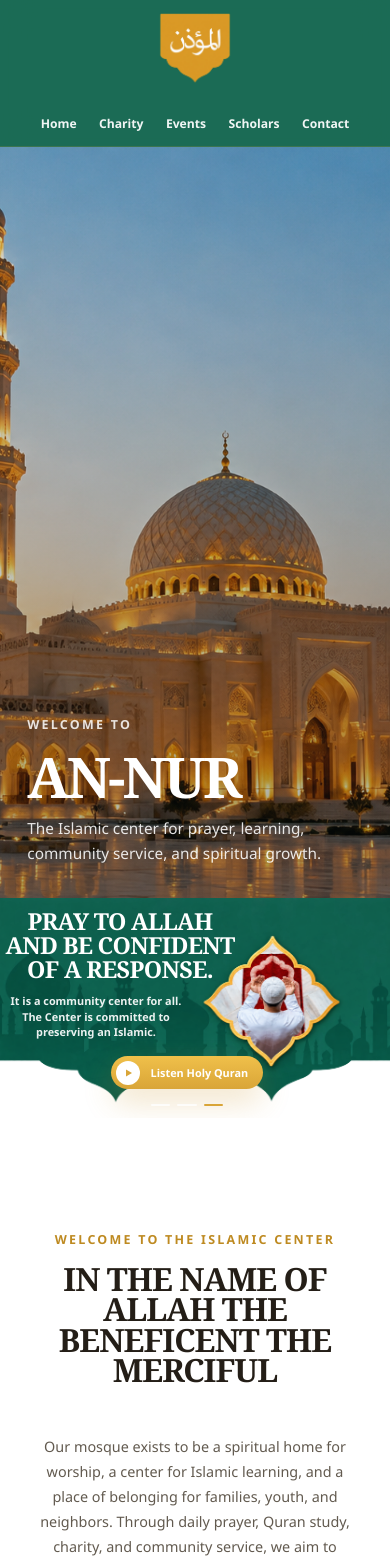
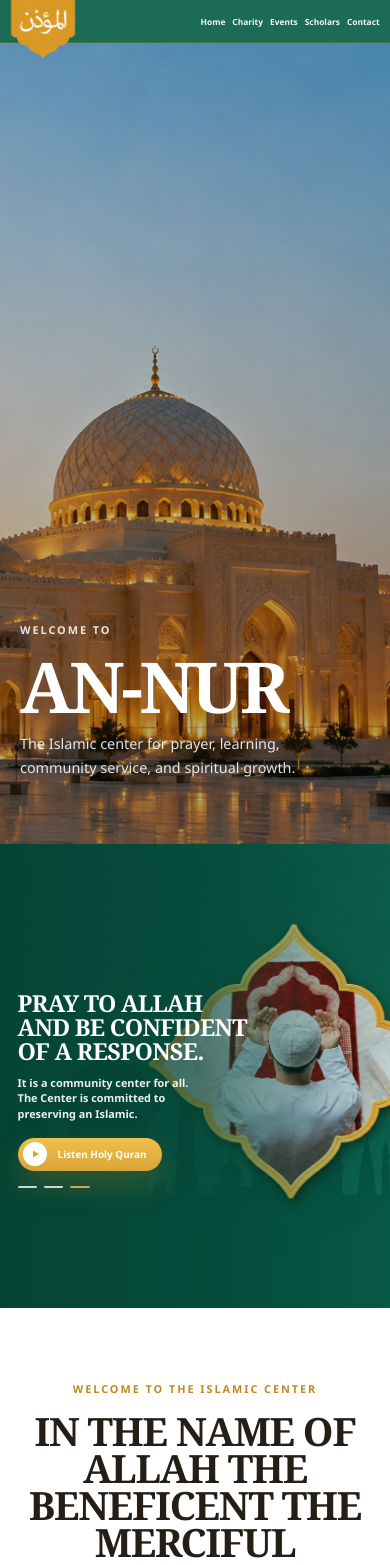
Before and after one commit to i-mTanvir/mosque, a React (Vite) app: page / in a window 390 px wide. Shown: the top 1565 px of the page. Built offline with nearby package versions, Linux system fonts and the light colour scheme.

Commit message:
Refactor SiteHeader navigation structure and enhance global styles for improved layout and accessibility

```diff
--- a/src/components/layout/SiteHeader.tsx
+++ b/src/components/layout/SiteHeader.tsx
@@ -6,7 +6,11 @@ export function SiteHeader() {
       <a className="site-header__brand" href="#top" aria-label="An Nur home">
         <img src="/media/logo.png" alt="An Nur Mosque logo" />
       </a>
-      <nav aria-label="Primary navigation">
+      <nav
+        id="primary-navigation"
+        className="site-header__navigation"
+        aria-label="Primary navigation"
+      >
         <ul className="site-header__nav">
           {navigationItems.map((item) => (
             <li key={item.href}>
--- a/src/styles/app.css
+++ b/src/styles/app.css
@@ -1043,6 +1043,37 @@ main {
   transform: translateY(-50%);
 }
 
+@media (min-width: 1600px) {
+  .site-header,
+  .hero-section__overlay,
+  .welcome-section,
+  .support-section,
+  .pillars-section,
+  .site-footer {
+    padding-inline: max(5vw, calc((100vw - 100rem) / 2));
+  }
+
+  .site-header__brand {
+    left: max(5vw, calc((100vw - 100rem) / 2));
+  }
+
+  .feature-section__content {
+    left: max(5vw, calc((100vw - 100rem) / 2));
+  }
+
+  .support-section__card {
+    max-width: 90rem;
+  }
+
+  .site-footer__cta,
+  .site-footer__grid,
+  .site-footer__bottom,
+  .site-footer > .site-footer__divider {
+    width: min(100%, 100rem);
+    margin-inline: auto;
+  }
+}
+
 @media (max-width: 1100px) {
   .prayer-times-grid {
     grid-template-columns: repeat(3, minmax(0, 1fr));
@@ -1053,23 +1084,50 @@ main {
   .site-footer__grid {
     grid-template-columns: repeat(2, minmax(0, 1fr));
   }
+
+  .site-footer__cta-button {
+    justify-self: end;
+  }
+
+  .site-footer__grid {
+    gap: 2rem;
+  }
 }
 
 @media (max-width: 860px) {
   .site-header {
-    flex-wrap: wrap;
-    justify-content: center;
-    padding-block: 0.65rem;
+    min-height: 2.7rem;
+    justify-content: flex-start;
+    padding: 0 1rem 0 6.25rem;
   }
 
   .site-shell {
-    --header-height: 5.8rem;
+    --header-height: 2.7rem;
   }
 
   .site-header__brand {
-    position: relative;
-    left: auto;
-    top: auto;
+    left: 1rem;
+    top: -0.55rem;
+  }
+
+  .site-header__brand img {
+    width: 4.85rem;
+  }
+
+  .site-header__navigation {
+    width: 100%;
+  }
+
+  .site-header__nav {
+    justify-content: flex-end;
+    gap: clamp(0.55rem, 1.5vw, 0.85rem);
+  }
+
+  .site-header__nav a {
+    display: inline-block;
+    padding: 0.35rem 0;
+    font-size: clamp(0.64rem, 1.6vw, 0.78rem);
+    white-space: nowrap;
   }
 
   .feature-section__inner,
@@ -1091,17 +1149,49 @@ main {
   }
 
   .feature-section {
-    aspect-ratio: 1672 / 941;
+    min-height: 33rem;
+    aspect-ratio: auto;
+    background: #075c48;
+  }
+
+  .feature-section__image {
+    position: absolute;
+    inset: 0;
+    object-fit: cover;
+    object-position: 58% center;
+  }
+
+  .feature-section::after {
+    content: '';
+    position: absolute;
+    inset: 0;
+    background: linear-gradient(90deg, rgba(4, 66, 51, 0.86) 0%, rgba(4, 66, 51, 0.48) 48%, transparent 78%);
   }
 
   .feature-section__content {
-    max-width: 100%;
-    padding-left: 0;
+    z-index: 2;
+    max-width: 55%;
+    padding: 4rem 1.75rem 2.5rem;
+    text-align: left;
   }
 
   .feature-section__button,
   .feature-section__dots {
-    margin-inline: auto;
+    margin-right: auto;
+    margin-left: 0;
+  }
+
+  .welcome-section,
+  .pillars-section {
+    padding: 5.5rem 2rem 3rem;
+  }
+
+  .welcome-section .section-title {
+    margin-bottom: 2.25rem;
+  }
+
+  .welcome-section__body {
+    gap: 2.25rem;
   }
 
   .welcome-section__copy {
@@ -1135,20 +1225,114 @@ main {
     justify-items: center;
     text-align: center;
   }
+
+  .support-section {
+    padding: 1.5rem 1.25rem 3.5rem;
+  }
+
+  .support-section__card {
+    min-height: 23rem;
+    aspect-ratio: auto;
+    border-radius: 2.25rem;
+    background: url('/media/goal.png') center / cover no-repeat;
+  }
+
+  .support-section__image {
+    display: none;
+  }
+
+  .support-section__content {
+    padding: 3.5rem 2rem 3rem;
+  }
+
+  .support-section__card h2 {
+    max-width: 32rem;
+    font-size: clamp(2rem, 6vw, 2.75rem);
+  }
+
+  .support-section__meters {
+    width: min(100%, 35rem);
+  }
+
+  .pillars-section__intro {
+    gap: 1rem;
+  }
+
+  .pillars-section__intro > p {
+    max-width: 40rem;
+    margin: 0 auto;
+    text-align: center;
+  }
+
+  .pillars-section__image {
+    width: min(100%, 46rem);
+  }
+
+  .site-footer {
+    padding: 3rem 2rem 1.25rem;
+    background-position: center;
+  }
+
+  .site-footer__cta,
+  .site-footer__grid {
+    grid-template-columns: 1fr;
+  }
+
+  .site-footer__cta {
+    gap: 1rem;
+  }
+
+  .site-footer__cta-button {
+    justify-self: center;
+  }
+
+  .site-footer__grid {
+    justify-items: center;
+    gap: 2.25rem;
+  }
+
+  .site-footer__brand-block,
+  .site-footer__info-block,
+  .site-footer__contact-block,
+  .site-footer__links-block {
+    width: min(100%, 31rem);
+  }
+
+  .site-footer__brand-block {
+    justify-content: center;
+  }
+
+  .site-footer__list li {
+    text-align: left;
+  }
+
+  .site-footer__links li {
+    justify-content: center;
+  }
 }
 
 @media (max-width: 640px) {
-  .site-header__nav {
-    flex-wrap: wrap;
-    justify-content: center;
+  .site-header {
+    padding-right: 0.65rem;
+    padding-left: 5.1rem;
   }
 
-  .site-header__button {
-    width: 100%;
+  .site-header__brand {
+    left: 0.5rem;
+    top: -0.45rem;
   }
 
   .site-header__brand img {
-    width: 4.75rem;
+    width: 4.35rem;
+  }
+
+  .site-header__nav {
+    justify-content: flex-end;
+    gap: clamp(0.35rem, 1.8vw, 0.55rem);
+  }
+
+  .site-header__nav a {
+    font-size: clamp(0.52rem, 2.15vw, 0.67rem);
   }
 
   .hero-section,
@@ -1157,8 +1341,50 @@ main {
     height: calc(100svh - var(--header-height));
   }
 
+  .hero-section {
+    min-height: 32rem;
+  }
+
+  .hero-section__overlay {
+    min-height: 32rem;
+    justify-content: flex-start;
+    align-items: flex-end;
+    padding: 0 1.25rem clamp(2rem, 8vh, 4rem);
+  }
+
+  .hero-section__content {
+    width: 100%;
+    text-align: left;
+  }
+
+  .hero-section__slide {
+    background-position: 57% center;
+  }
+
+  .hero-section h1 {
+    font-size: clamp(3.2rem, 18vw, 4.75rem);
+  }
+
+  .hero-section__text {
+    max-width: 19rem;
+    font-size: 0.9rem;
+  }
+
   .feature-section {
-    aspect-ratio: 1672 / 941;
+    min-height: 29rem;
+  }
+
+  .feature-section__image {
+    object-position: 65% center;
+  }
+
+  .feature-section::after {
+    background: linear-gradient(90deg, rgba(4, 66, 51, 0.92) 0%, rgba(4, 66, 51, 0.65) 54%, rgba(4, 66, 51, 0.12) 100%);
+  }
+
+  .feature-section__content {
+    max-width: 72%;
+    padding: 3.75rem 1.1rem 2rem;
   }
 
   .feature-section__content h2 {
@@ -1169,6 +1395,48 @@ main {
   .feature-section__content p {
     max-width: 12rem;
     font-size: 0.68rem;
+  }
+
+  .feature-section__button {
+    font-size: 0.62rem;
+  }
+
+  .welcome-section,
+  .pillars-section {
+    padding: 4.5rem 1.25rem 2.5rem;
+  }
+
+  .section-title {
+    margin-bottom: 1.75rem;
+  }
+
+  .section-title h2 {
+    font-size: clamp(1.85rem, 10vw, 2.55rem);
+  }
+
+  .section-title__eyebrow,
+  .hero-section__eyebrow {
+    font-size: 0.68rem;
+  }
+
+  .welcome-section__body {
+    gap: 2rem;
+  }
+
+  .welcome-section__button {
+    min-width: 7.5rem;
+    min-height: 2.65rem;
+    margin-top: 1.4rem;
+  }
+
+  .welcome-section__points {
+    gap: 1.75rem;
+  }
+
+  .welcome-point__icon {
+    width: 3.7rem;
+    height: 3.7rem;
+    flex-basis: 3.7rem;
   }
 
   .welcome-point h3 {
@@ -1185,8 +1453,8 @@ main {
   }
 
   .welcome-section__play-button {
-    width: 4.1rem;
-    height: 4.1rem;
+    width: 3.5rem;
+    height: 3.5rem;
   }
 
   .welcome-section__play-core svg {
@@ -1197,4 +1465,134 @@ main {
   .prayer-times-grid {
     grid-template-columns: 1fr 1fr;
   }
+
+  .video-modal {
+    padding: 0.75rem;
+  }
+
+  .video-modal__frame-wrap {
+    border-radius: 0.8rem;
+  }
+
+  .support-section {
+    padding: 1rem 0.75rem 2.75rem;
+  }
+
+  .support-section__card {
+    min-height: 23.5rem;
+    border-radius: 1.75rem;
+  }
+
+  .support-section__content {
+    gap: 0.7rem;
+    padding: 3.25rem 1.1rem 2.75rem;
+  }
+
+  .support-section__card h2 {
+    max-width: 19rem;
+    font-size: clamp(1.55rem, 8vw, 2rem);
+    line-height: 1.05;
+  }
+
+  .support-section__content > p:not(.section-title__eyebrow) {
+    max-width: 19rem;
+    font-size: 0.72rem;
+  }
+
+  .support-section__meters {
+    width: min(100%, 20rem);
+  }
+
+  .support-section .button--gold {
+    min-width: 8.25rem;
+    min-height: 2.4rem;
+    margin-top: 0.65rem;
+    transform: none;
+  }
+
+  .pillars-section__intro .section-title {
+    margin-bottom: 0;
+  }
+
+  .pillars-section__intro > p {
+    font-size: 0.85rem;
+  }
+
+  .pillars-section__image-wrap {
+    margin-top: 1rem;
+  }
+
+  .site-footer {
+    padding: 2.5rem 1.25rem 1rem;
+  }
+
+  .site-footer::before {
+    background-size: auto 100%;
+    background-position: center;
+  }
+
+  .site-footer__cta-copy h2 {
+    font-size: clamp(1.7rem, 9vw, 2.3rem);
+  }
+
+  .site-footer__cta-icon {
+    font-size: 2.75rem;
+  }
+
+  .site-footer__grid {
+    padding: 2.25rem 0;
+  }
+
+  .site-footer__logo {
+    width: 7.5rem;
+  }
+
+  .site-footer h3 {
+    font-size: 1.35rem;
+  }
+
+  .site-footer__info-block p,
+  .site-footer__contact-block strong,
+  .site-footer__contact-block span,
+  .site-footer__links a {
+    font-size: 0.84rem;
+    line-height: 1.65;
+  }
+
+  .site-footer__bottom {
+    font-size: 0.75rem;
+  }
 }
+
+@media (max-width: 390px) {
+  .feature-section__content {
+    max-width: 78%;
+  }
+
+  .site-footer__list li {
+    grid-template-columns: 2.2rem minmax(0, 1fr);
+    gap: 0.65rem;
+  }
+
+  .site-footer__contact-icon {
+    width: 2.2rem;
+    height: 2.2rem;
+  }
+}
+
+@media (prefers-reduced-motion: reduce) {
+  html {
+    scroll-behavior: auto;
+  }
+
+  .hero-section__slide,
+  .welcome-section__play-rings,
+  .welcome-section__play-rings::before,
+  .welcome-section__play-rings::after {
+    animation: none;
+  }
+
+  .hero-section__slide:first-child {
+    opacity: 1;
+  }
+}
--- a/src/styles/global.css
+++ b/src/styles/global.css
@@ -24,6 +24,7 @@
 
 html {
   scroll-behavior: smooth;
+  scroll-padding-top: 4.5rem;
 }
 
 body {
@@ -31,6 +32,12 @@ body {
   min-width: 320px;
   min-height: 100vh;
   background: var(--page-background);
+  overflow-x: hidden;
+}
+
+button,
+a {
+  -webkit-tap-highlight-color: transparent;
 }
 
 a {
```
